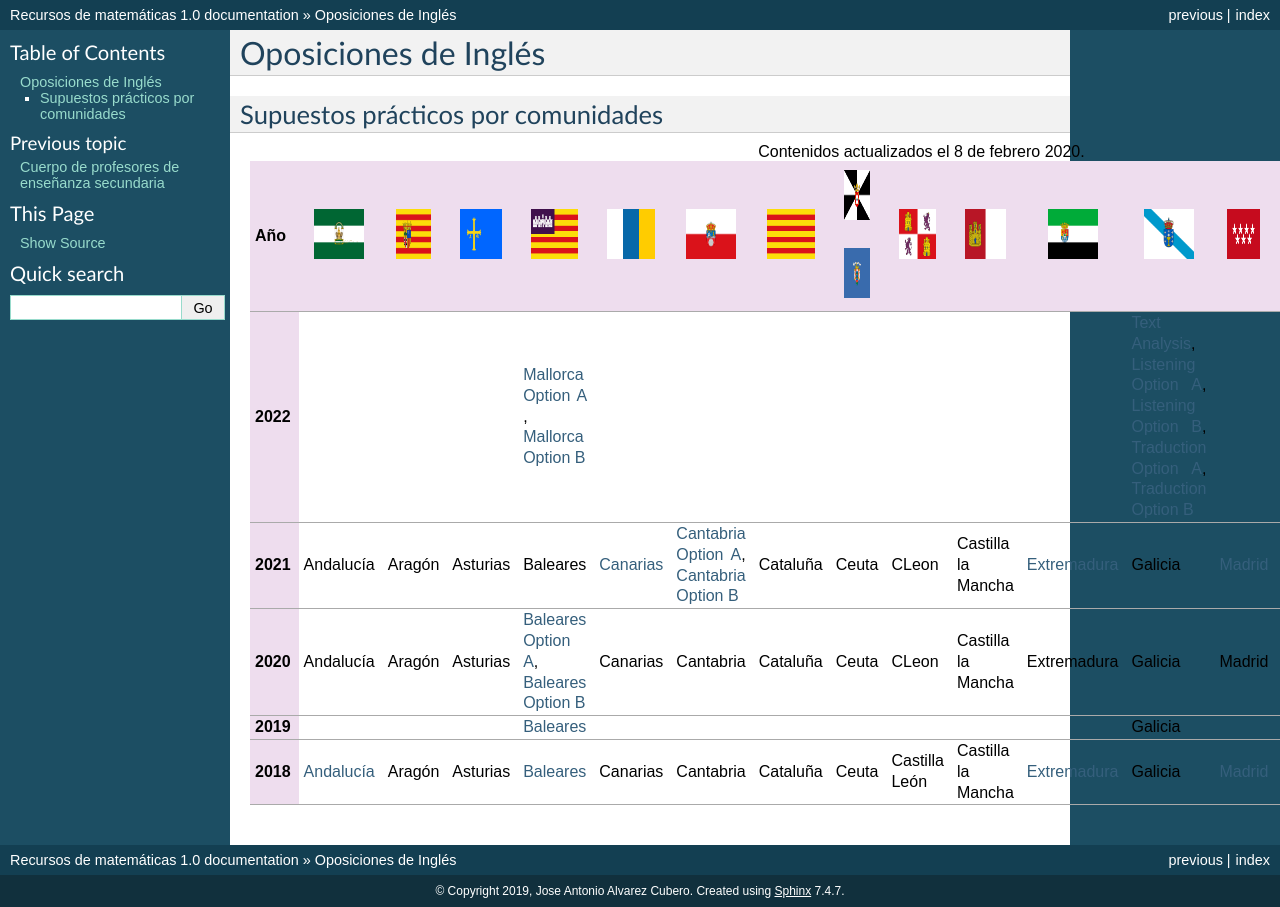
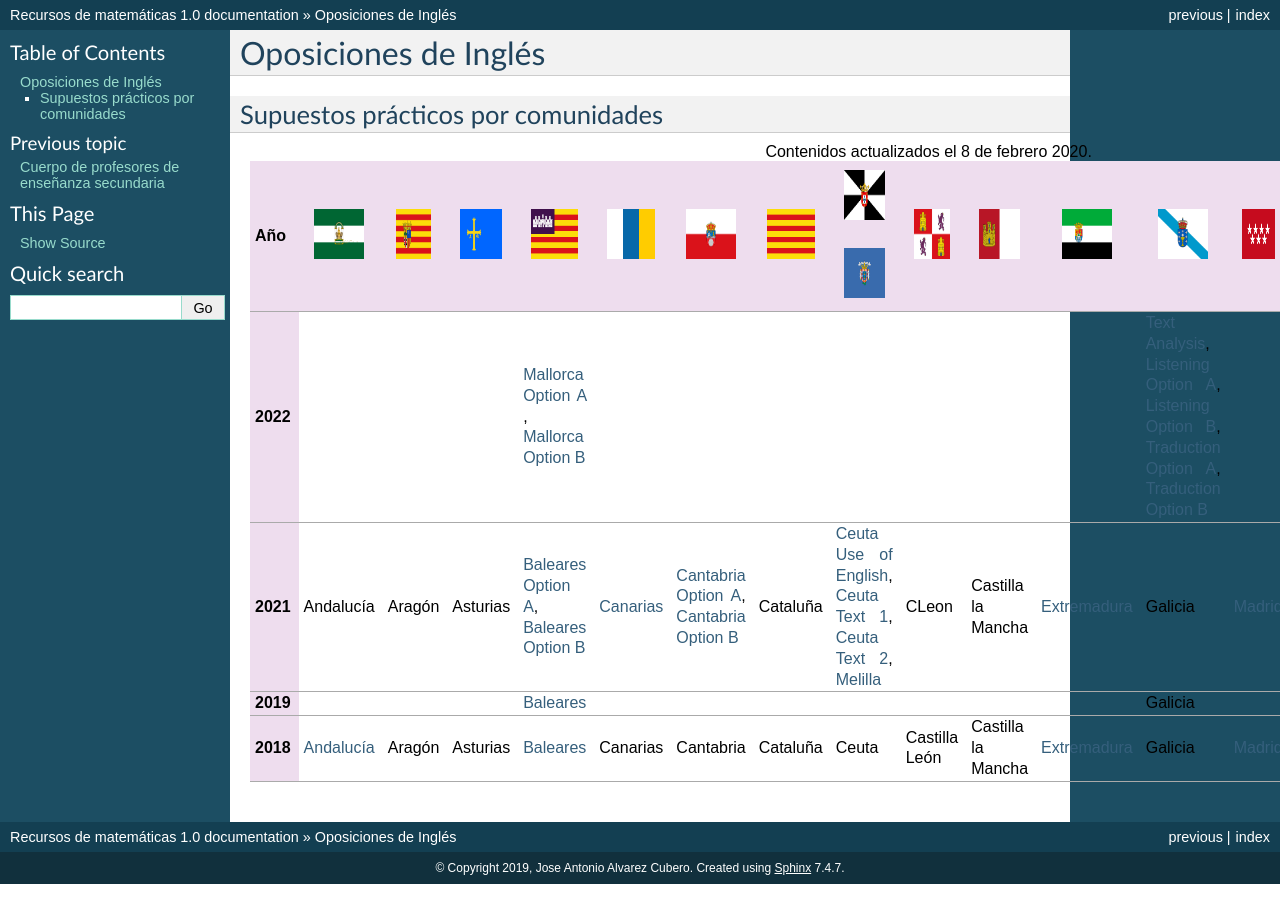
Before and after one commit to jacubero/ingles, a Sphinx documentation site: the page built from docs/eoi.rst, in a window 1280 px wide. Built offline with Sphinx 7.4.7, drawn with Linux system fonts in a browser that asks for light colours; pages that are not in the unit, such as notebooks, are missing from menus.

Commit message:
New version

```diff
--- a/docs/eoi.rst
+++ b/docs/eoi.rst
@@ -141,7 +141,7 @@ Supuestos prácticos por comunidades
 
       - Cataluña
 
-      - Ceuta
+      - `Ceuta Use of English <https://github.com/jacubero/ingles/blob/master/Secundaria/2021/ceuta21.docx>`_, `Ceuta Text 1 <https://github.com/jacubero/ingles/blob/master/Secundaria/2021/ceuta21-text1.docx>`_, `Ceuta Text 2 <https://github.com/jacubero/ingles/blob/master/Secundaria/2021/ceuta21-text2.docx>`_, `Melilla <https://github.com/jacubero/ingles/blob/master/Secundaria/2021/melilla21.pdf>`_
 
       - CLeon
 
@@ -160,44 +160,6 @@ Supuestos prácticos por comunidades
       - País Vasco
 
       - `La Rioja <https://github.com/jacubero/mates/blob/master/EOI/2021/rioja21.pdf>`_
-
-      - Comunidad Valenciana
-
-    * - 2020
-
-      - Andalucía
-
-      - Aragón
-
-      - Asturias
-
-      - `Baleares Option A <https://github.com/jacubero/mates/blob/master/EOI/2020/baleares20A.pdf>`_, `Baleares Option B <https://github.com/jacubero/mates/blob/master/EOI/2020/baleares20B.pdf>`_
-
-      - Canarias
-
-      - Cantabria
-
-      - Cataluña
-
-      - Ceuta
-
-      - CLeon
-
-      - Castilla la Mancha
-
-      - Extremadura
-
-      - Galicia
-
-      - Madrid
-
-      - Murcia
-
-      - Navarra
-
-      - País Vasco
-
-      - La Rioja
 
       - Comunidad Valenciana
 
```
Also changed, not shown: other parts of docs/eoi.rst (+1 -1 lines), docs/secundaria.rst (+3 -41 lines), 27 other files.
